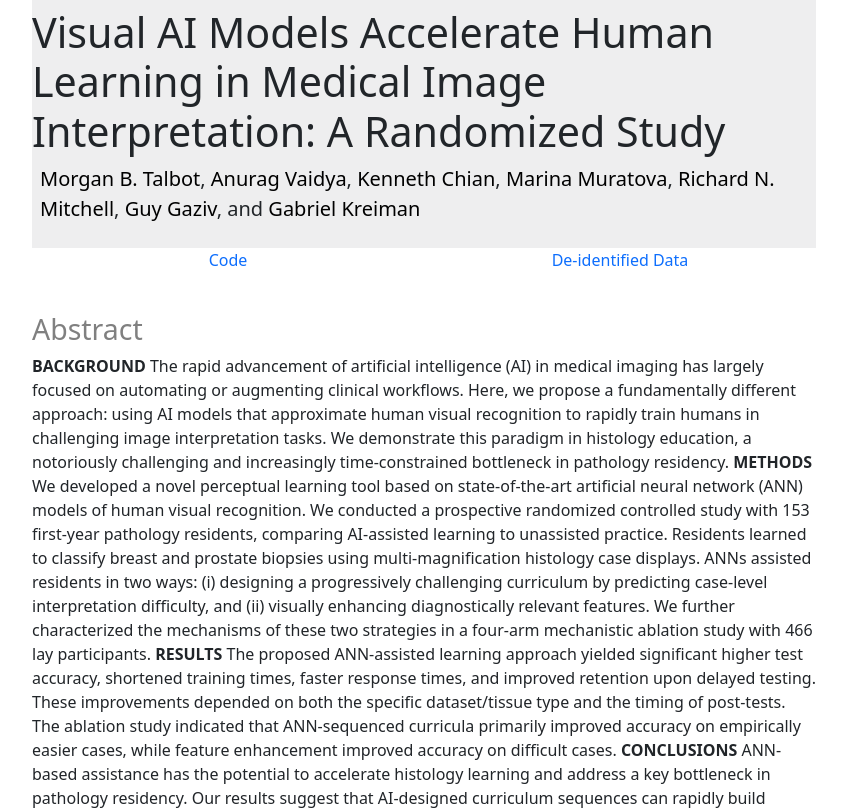
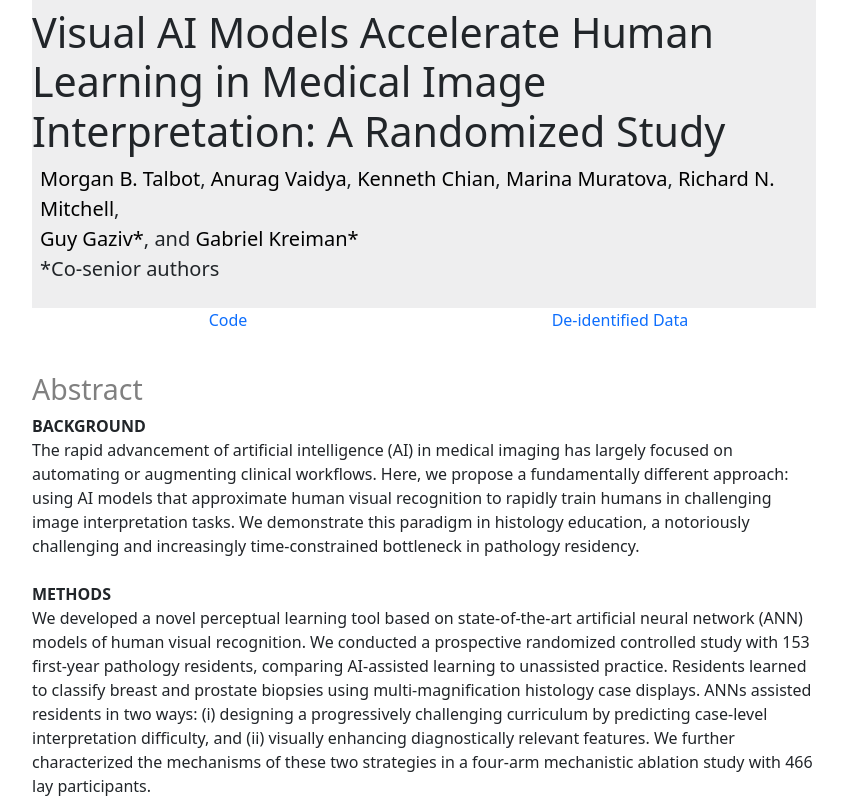
Before and after one commit to MorganBDT/AI-human-learning-med-img-interp, a plain HTML site: page docs/index.html in a window 1280 px wide. Shown: the top 810 px of the page, without its empty margins (216-1063 px from the left). Drawn offline with Linux system fonts and the light colour scheme.

Commit message:
Formatting

```diff
--- a/docs/index.html
+++ b/docs/index.html
@@ -24,8 +24,11 @@
                 <a href="#" style="color:black; text-decoration:none">Kenneth Chian</a>,
                 <a href="#" style="color:black; text-decoration:none">Marina Muratova</a>,
                 <a href="#" style="color:black; text-decoration:none">Richard N. Mitchell</a>,
-                <a href="#" style="color:black; text-decoration:none">Guy Gaziv</a>,
-                and <a href="#" style="color:black; text-decoration:none">Gabriel Kreiman</a>
+                <br>
+                <a href="#" style="color:black; text-decoration:none">Guy Gaziv*</a>,
+                and <a href="#" style="color:black; text-decoration:none">Gabriel Kreiman*</a>
+                <br>
+                *Co-senior authors
             </p>
         </div>
     </nav>
@@ -49,14 +52,20 @@
         <p class="lead fs-6">
 
           <b>BACKGROUND</b>
+          <br>
           The rapid advancement of artificial intelligence (AI) in medical imaging has largely focused on automating or augmenting clinical workflows. Here, we propose a fundamentally different approach: using AI models that approximate human visual recognition to rapidly train humans in challenging image interpretation tasks. We demonstrate this paradigm in histology education, a notoriously challenging and increasingly time-constrained bottleneck in pathology residency.
-
+          <br>
+          <br>
           <b>METHODS</b>
+          <br>
           We developed a novel perceptual learning tool based on state-of-the-art artificial neural network (ANN) models of human visual recognition. We conducted a prospective randomized controlled study with 153 first-year pathology residents, comparing AI-assisted learning to unassisted practice. Residents learned to classify breast and prostate biopsies using multi-magnification histology case displays. ANNs assisted residents in two ways: (i) designing a progressively challenging curriculum by predicting case-level interpretation difficulty, and (ii) visually enhancing diagnostically relevant features. We further characterized the mechanisms of these two strategies in a four-arm mechanistic ablation study with 466 lay participants.
-
+          <br>
+          <br>
           <b>RESULTS</b>
+          <br>
           The proposed ANN-assisted learning approach yielded significant higher test accuracy, shortened training times, faster response times, and improved retention upon delayed testing. These improvements depended on both the specific dataset/tissue type and the timing of post-tests. The ablation study indicated that ANN-sequenced curricula primarily improved accuracy on empirically easier cases, while feature enhancement improved accuracy on difficult cases.
-
+          <br>
+          <br>
           <b>CONCLUSIONS</b>
           ANN-based assistance has the potential to accelerate histology learning and address a key bottleneck in pathology residency. Our results suggest that AI-designed curriculum sequences can rapidly build competence on straightforward cases, while a novel feature highlighting approach shows promise in preparing trainees for more challenging or borderline cases. To the best of our knowledge, our work is the first demonstration of AI-assisted perceptual learning in an applied educational setting, establishing a framework that could be readily extended to radiology, dermatology, and other visually intensive domains.
         </p>
```
